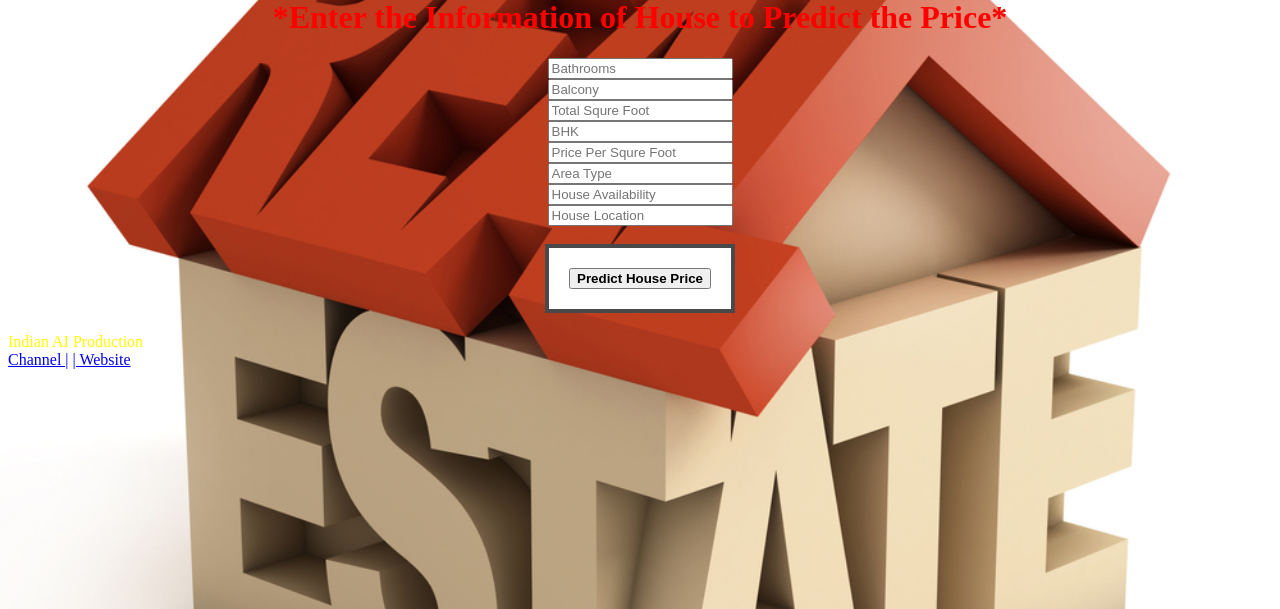
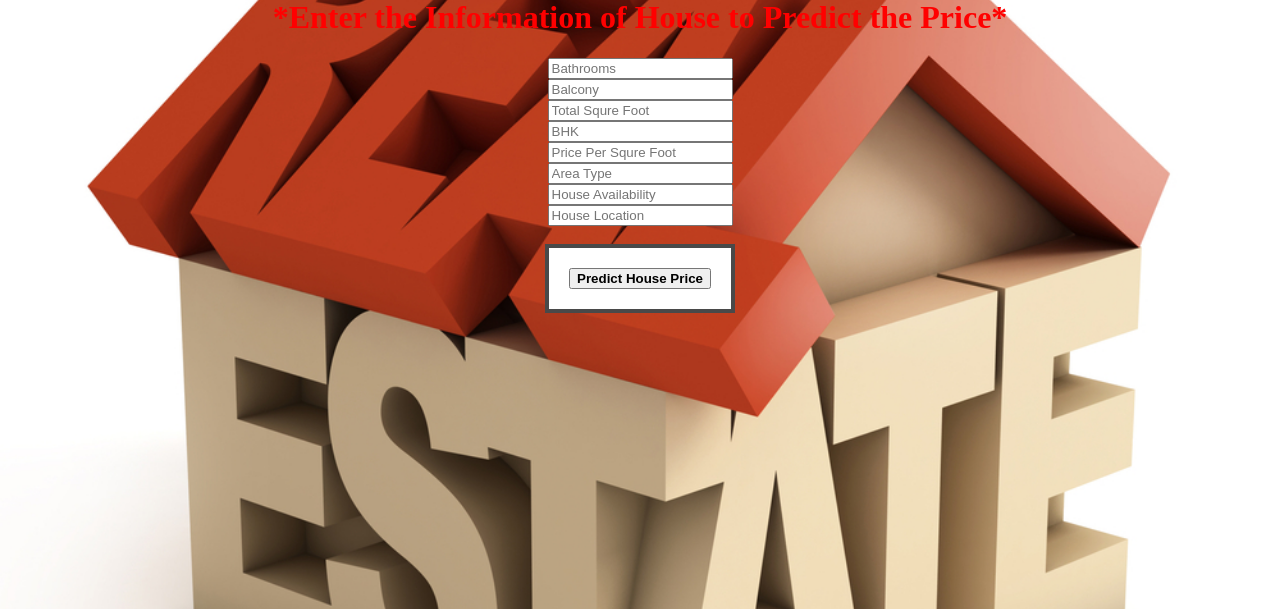
Before and after one commit to Hardik7843/Nakli_mini_project, a Flask app: page / in a window 1280 px wide. Shown: the part 22-631 px from the top of the page. Run offline with Flask 2, Linux system fonts and the light colour scheme; parts of the project's set-up code (start-up, migrations or seed data) failed here and were passed over.

Commit message:
Pk commit

```diff
--- a/static/css/style.css
+++ b/static/css/style.css
@@ -1,5 +1,3 @@
-
-
 body {
   background-image: url('static/images/house3.jpg');
   background-repeat: no-repeat;
@@ -7,11 +5,8 @@
   background-size: cover;
   background-position: 50%;
 }
-
-    h1   {color: red;}  /* CSS code for heading h1 */
-    p   {color: yellow;}  /* CSS code for heading h1 */
-
-    /* CSS code for button */
+h1   {color: red;}
+p   {color: yellow;}
 .button_css {
   color: #494949 !important;
   text-transform: uppercase;
--- a/templates/index.html
+++ b/templates/index.html
@@ -1,7 +1,6 @@
-<!-- Bangalore House Price Predictor -->
+<!DOCTYPE html>
+<html>
 
-<!DOCTYPE html>
-<html >
 <head>
   <meta charset="UTF-8">
   <title>House Price Predictor</title>
@@ -12,25 +11,24 @@
 
 <body>
 
-  <!-- Show Oxstandhard Univercity Banner-->
-  <!--div>
-    <img src="static/images/bangalore house banner.png" class="w3-border w3-padding" alt="Indian AI Production" style="width:100%">
-  </div-->
-
-
 
   <div class="login">
 
     <!-- Form Get input to predict Marks-->
     <center>
-    <form action="{{ url_for('predict')}}"method="post">
+      <form action="{{ url_for('predict')}}" method="post">
         <h1>*Enter the Information of House to Predict the Price*</h1>
 
-        <input align="center" type="number" name="bathrooms" placeholder="Bathrooms" required="required" width="48" height="10" step=".01"/><br>
-        <input align="center" type="number" name="balcony" placeholder="Balcony" required="required" width="48" height="10" step=".01"/><br>
-        <input align="center" type="number" name="total_sqft_int" placeholder="Total Squre Foot" required="required" width="48" height="10" step=".01"/><br>
-        <input align="center" type="number" name="bhk" placeholder="BHK" required="required" width="48" height="10" step=".01"/><br>
-        <input align="center" type="number" name="price_per_sqft" placeholder="Price Per Squre Foot" required="required" width="48" height="10" step=".01"/><br>
+        <input align="center" type="number" name="bathrooms" placeholder="Bathrooms" required="required" width="48"
+          height="10" step=".01" /><br>
+        <input align="center" type="number" name="balcony" placeholder="Balcony" required="required" width="48"
+          height="10" step=".01" /><br>
+        <input align="center" type="number" name="total_sqft_int" placeholder="Total Squre Foot" required="required"
+          width="48" height="10" step=".01" /><br>
+        <input align="center" type="number" name="bhk" placeholder="BHK" required="required" width="48" height="10"
+          step=".01" /><br>
+        <input align="center" type="number" name="price_per_sqft" placeholder="Price Per Squre Foot" required="required"
+          width="48" height="10" step=".01" /><br>
         <input type="text" name="area_type" placeholder="Area Type" required="required" /><br>
         <input type="text" name="availability" placeholder="House Availability" required="required" /><br>
         <input type="text" name="location" placeholder="House Location" required="required" />
@@ -40,14 +38,16 @@
         <br>
 
         <!-- Show button -->
-        <div class="button_cont" align="center"><a class="button_css" href="https://indianaiproduction.com/" target="_blank" rel="nofollow noopener">
-            <button type="submit" class="btn btn-primary btn-block btn-large"><strong>Predict House Price</strong></button></a>
+        <div class="button_cont" align="center"><a class="button_css" href="https://indianaiproduction.com/"
+            target="_blank" rel="nofollow noopener">
+            <button type="submit" class="btn btn-primary btn-block btn-large"><strong>Predict House
+                Price</strong></button></a>
         </div>
 
       </form>
     </center>
 
-   <!-- Show predicted output using ML model -->
+
     <div>
       <center>
         <h2>{{ prediction_text }}</h2>
@@ -56,13 +56,6 @@
 
   </div>
 
+</body>
 
-<div class="footer">
-    <p>Indian AI Production<br>
-
-      <a href="http://youtube.com/indianaiproduction">Channel |</a>
-      <a href="https://indianaiproduction.com/">| Website</a>
-    </p>
-</div>
-</body>
 </html>
```
Lines whose indentation alone changed are shown as unchanged.
